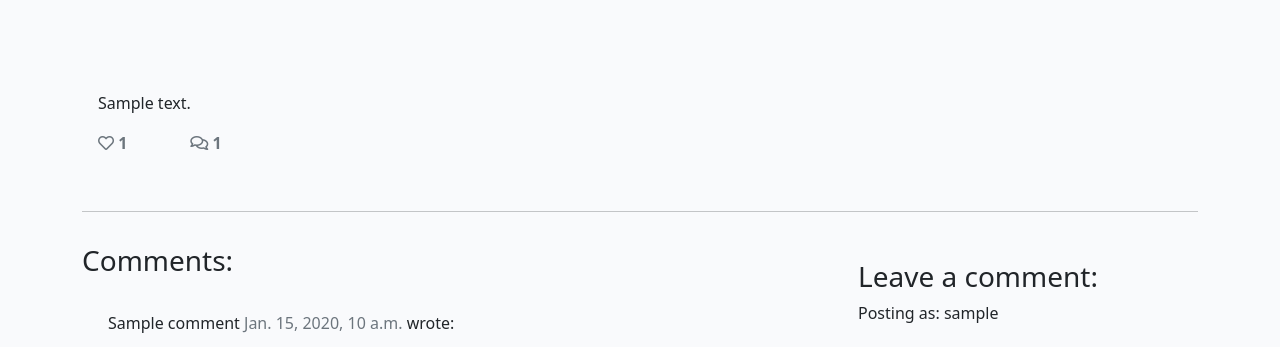
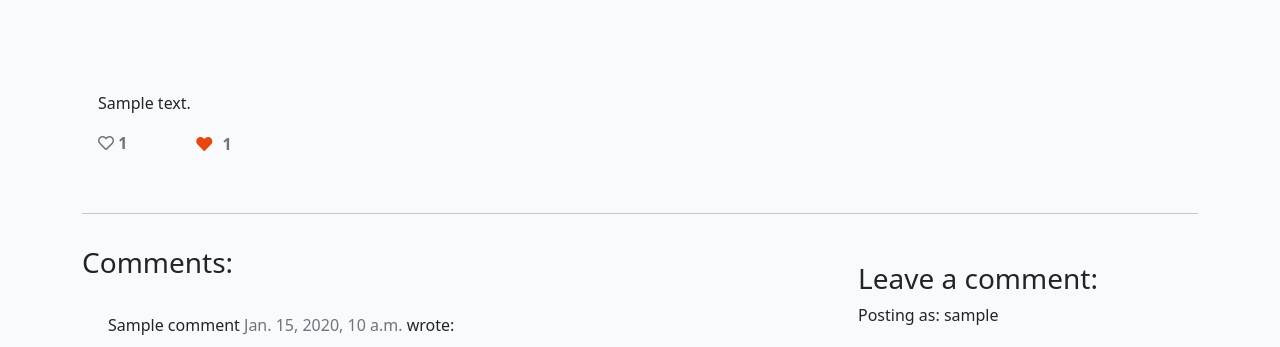
Before and after one commit to Zaurtime/mbaforceo, a Django app: a page that uses templates/post_detail.html in a window 1280 px wide. Shown: the part 281-628 px from the top of the page. Run offline with Django 3.2, Linux system fonts and the light colour scheme; a user stored in the database is signed in; tables that the repository leaves empty hold one stand-in row (values such as "Sample post"); some libraries are stand-ins or nearby versions.

Commit message:
Add like button responsibly

```diff
--- a/templates/post_detail.html
+++ b/templates/post_detail.html
@@ -39,11 +39,22 @@
                         <strong class="text-secondary"><i class="far fa-heart"></i> {{ post.number_of_likes }} </strong>
                     </div>
                     <div class="col-1">
-                        {% with comments.count as total_comments %}
-                        <strong class="text-secondary"><i class="far fa-comments"></i>
-                            <!-- Our total_comments variable goes before the closing strong tag -->
-                            {{ total_comments }}</strong>
-                        {% endwith %}
+                        <strong>
+                            {% if user.is_authenticated %}
+                            <form class="d-inline" action="{% url 'post_like' post.slug %}" method="POST">
+                                {% csrf_token %}
+                                {% if liked %}
+                                <button type="submit" name="blogpost_id" value="{{post.slug}}" class="btn-like"><i class="fas fa-heart"></i></button>
+                                {% else %}
+                                <button type="submit" name="blogpost_id" value="{{post.slug}}" class="btn-like"><i class="far fa-heart"></i></button>
+                                {% endif %}
+                            </form>
+                            {% else %}
+                            <span class="text-secondary"><i class="far fa-heart"></i></span>
+                            {% endif %}
+                        <!-- The number of likes goes before the closing strong tag -->
+                        <span class="text-secondary">{{ post.number_of_likes }} </span>
+                        </strong>
                     </div>
                 </div>
             </div>
```
